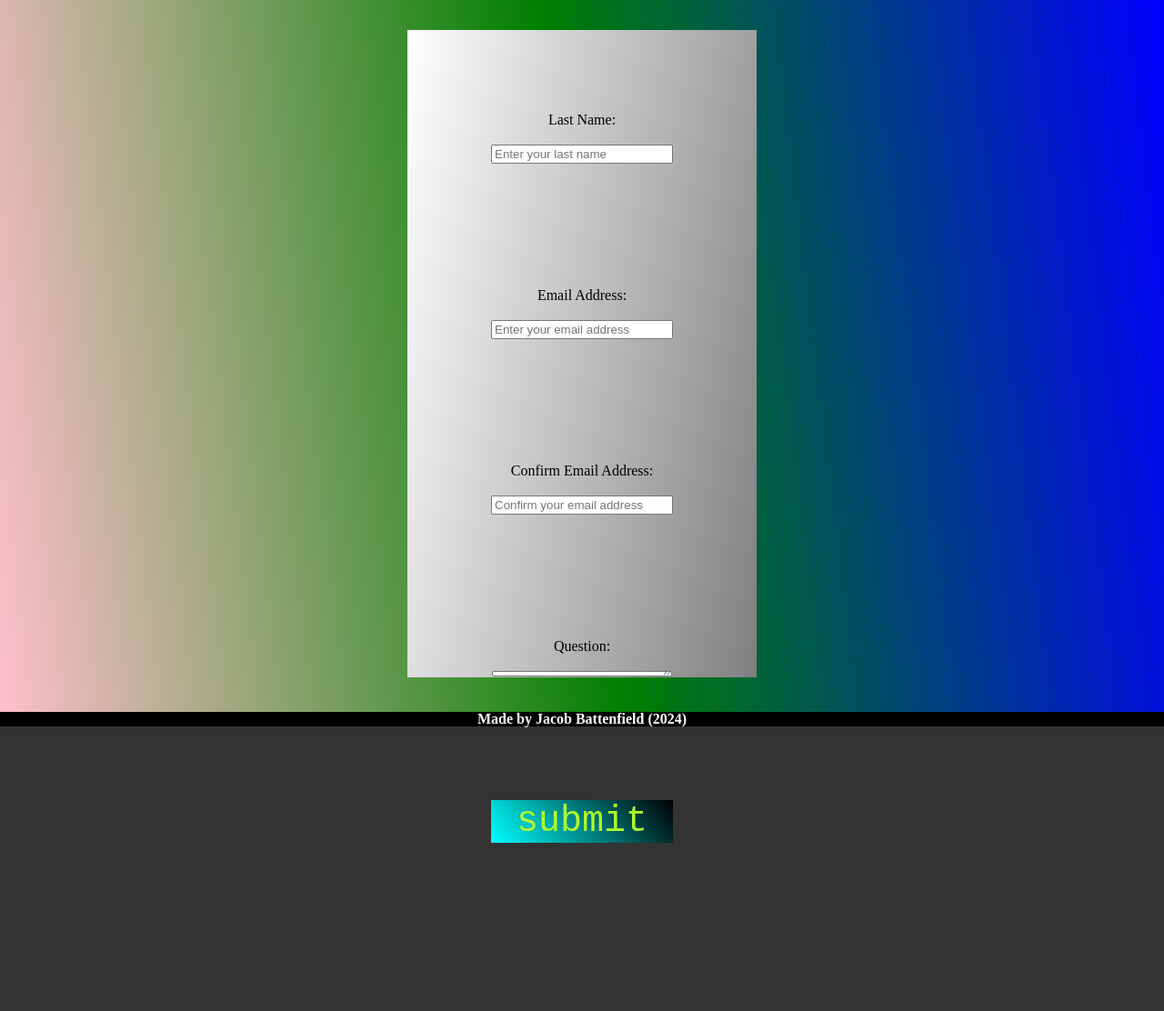
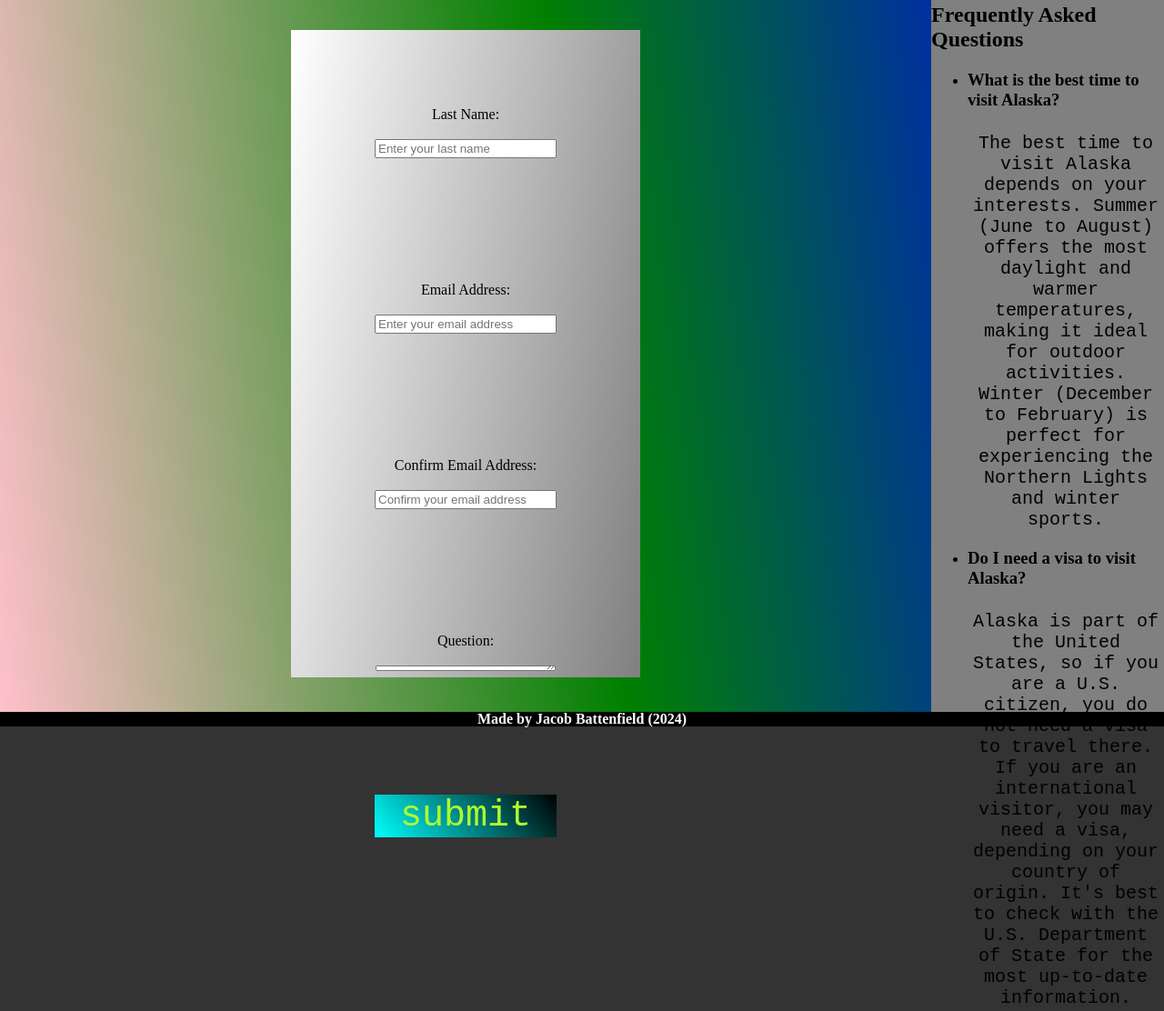
Before and after one commit to Jacobbattsf/FWDweb, a plain HTML site: page ContactUs.html in a window 1280 px wide. Shown: the part 122-1234 px from the top of the page at 91% size. Before the commit the page ends 1049 px from the top, so only its background shows below. Drawn offline with Linux system fonts and the light colour scheme.

Commit message:
added aside to contact us

```diff
--- a/ContactUs.html
+++ b/ContactUs.html
@@ -19,7 +19,7 @@
         <a href="ContactUs.html"><button>Contact Us</button></a>
     </nav>
     <div class="formcontainer">
-        <div id="form">
+        <section id="form">
 
             <form id = "contactForm">
                 <h1>Contact Form</h1>
@@ -40,10 +40,31 @@
                 <textarea class="inputs" id="question" name="question" placeholder="Ask your question here" required></textarea><br><br>
                 <button class="button-override">submit</button>
             </form>
+        </section>
+
+        <aside class="FAQ">
+
+                <h2 class="subhead">Frequently Asked Questions</h2>
+                <ul>
+                    <li>
+                        <h3>What is the best time to visit Alaska?</h3>
+                        <p id="Frequently">The best time to visit Alaska depends on your interests. Summer (June to August) offers the most daylight and warmer temperatures, making it ideal for outdoor activities. Winter (December to February) is perfect for experiencing the Northern Lights and winter sports.</p>
+                    </li>
+                    <li>
+                        <h3>Do I need a visa to visit Alaska?</h3>
+                        <p id="Frequently">Alaska is part of the United States, so if you are a U.S. citizen, you do not need a visa to travel there. If you are an international visitor, you may need a visa, depending on your country of origin. It's best to check with the U.S. Department of State for the most up-to-date information.</p>
+                    </li>
+                    <li>
+                        <h3>What wildlife can I see in Alaska?</h3>
+                        <p id="Frequently">Alaska is home to a diverse range of wildlife, including bears, moose, eagles, whales, and more. You may encounter these animals in their natural habitats, such as national parks, forests, and coastal areas. Remember to observe wildlife from a safe distance and follow park regulations.</p>
+                    </li>
+
+                </ul>
+
+        </aside>
+
         </div>
 
-
-    </div>
     <footer class="plfoot">
     <h4 class="aboslute-positioned">Made by Jacob Battenfield (2024)</h4>
     </footer>
--- a/style.css
+++ b/style.css
@@ -260,3 +260,15 @@ th, td {
 th {
     background-color: green;
 }
+.formcontainer {
+    display: flex;
+}
+
+.form{
+    width: 80%;
+}
+
+.FAQ {
+    width: 20%;
+    background-color: grey;
+}
```
